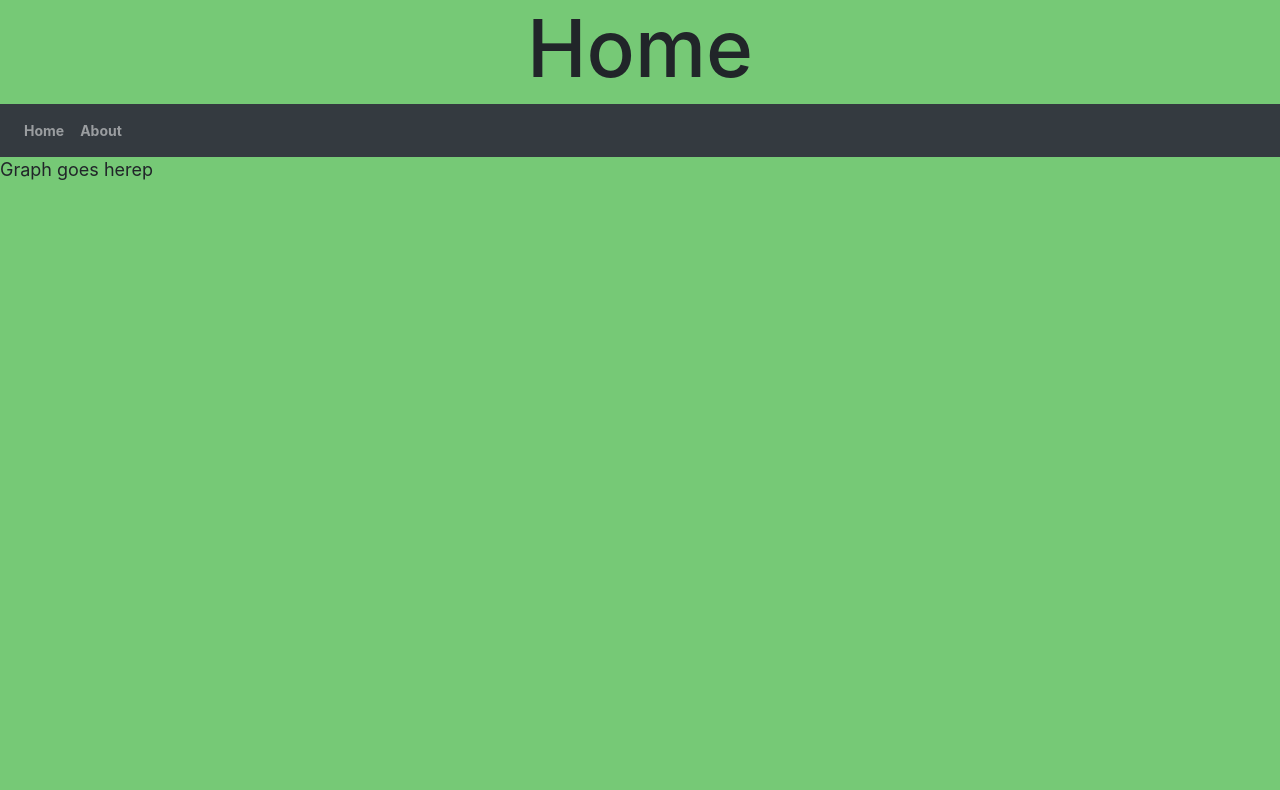
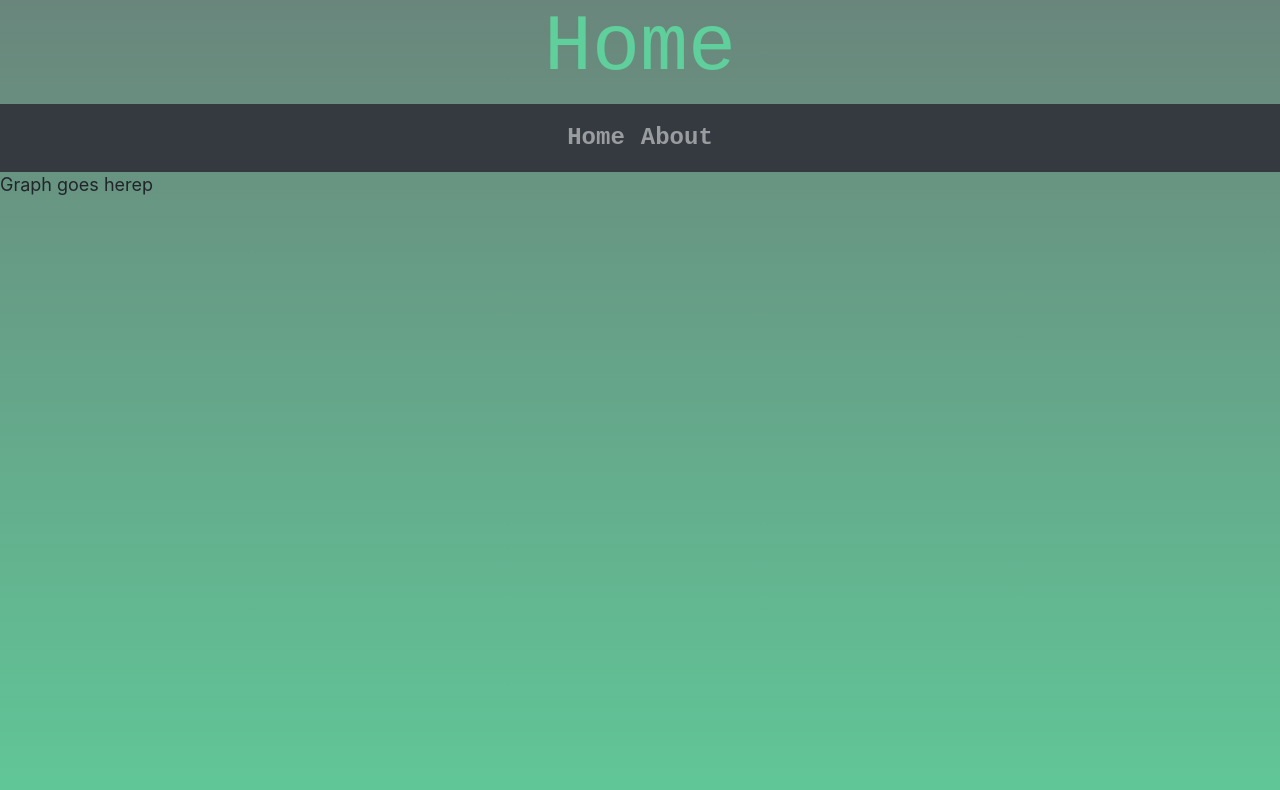
Before and after one commit to joshramanathan/arrival-tracking-web-app, a plain HTML site: page index.html in a window 1280 px wide. Drawn offline with nearby package versions, Linux system fonts and the light colour scheme.

Commit message:
improve navbar

```diff
--- a/index.html
+++ b/index.html
@@ -5,21 +5,23 @@
         <link href="style.css" rel="stylesheet">
         <link rel="stylesheet" href="https://stackpath.bootstrapcdn.com/bootstrap/4.4.1/css/bootstrap.min.css" integrity="sha384-Vkoo8x4CGsO3+Hhxv8T/Q5PaXtkKtu6ug5TOeNV6gBiFeWPGFN9MuhOf23Q9Ifjh"
         crossorigin="anonymous">
-        <h1 style="text-align:center; font-size:500%;">Home</h1>
+        <h1 style="text-align:center; font-size:500%; font-family: 'Courier New', Courier, monospace; color:rgb(95, 207, 155)" >Home</h1>
     </head>
     <style>
-        body {
-            background-color: rgb(118, 201, 118);
+        #backgroundGradient {
+            height: 900px;
+            background-color: rgb(68, 85, 77);
+            background-image: linear-gradient(rgb(106, 134, 124), rgb(95, 207, 155));
         }
     </style>
-    <body>
-        <nav class="navbar navbar-expand-sm bg-dark navbar-dark">
+    <body id="backgroundGradient">
+        <nav class="navbar navbar-expand-sm bg-dark navbar-dark justify-content-center" >
             <ul class="navbar-nav">
                 <li class="nav-item">
-                    <a class="nav-link" href="index.html";>Home</a>
+                    <a class="nav-link" style="font-size: 150%; font-family: 'Courier New', Courier, monospace" href="index.html";>Home</a>
                 </li>
                 <li class="nav-item">
-                    <a class="nav-link" href="about.html";>About</a>
+                    <a class="nav-link" style="font-size: 150%; font-family: 'Courier New', Courier, monospace" href="about.html";>About</a>
                 </li>
             </ul>
         </nav>
```
